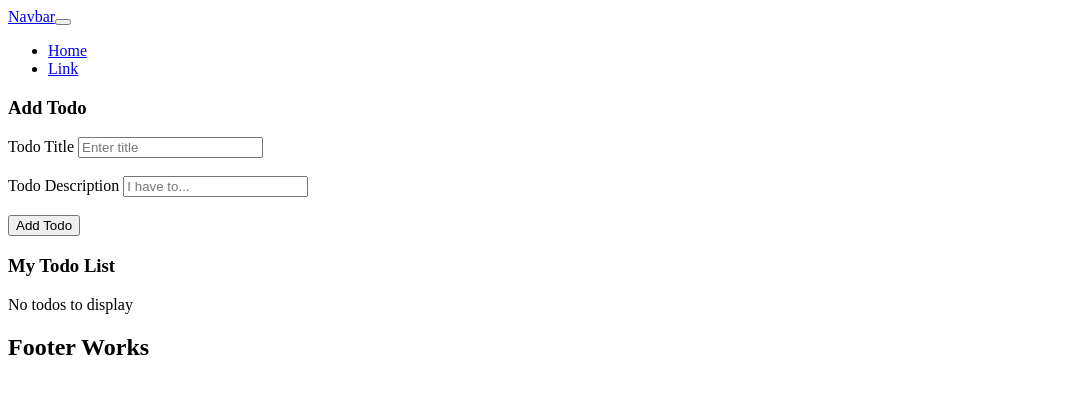
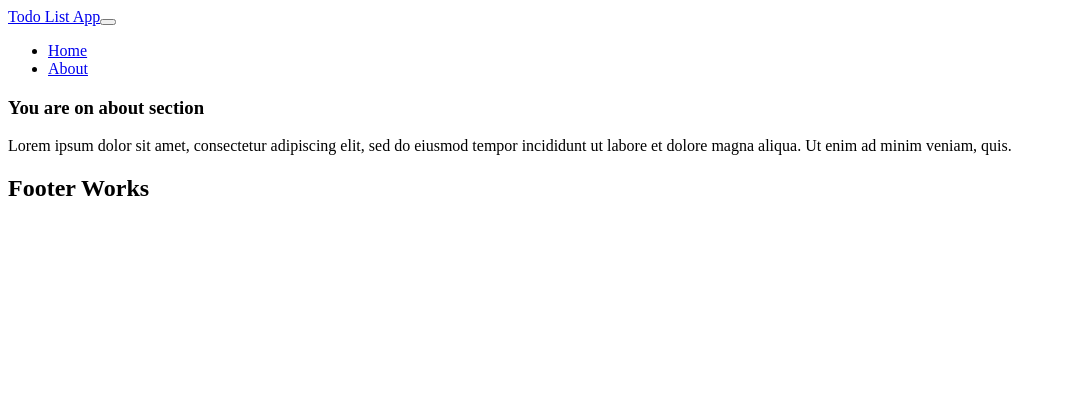
Before and after one commit to ananyabajpai729-ctrl/practicing-chai-aur-react, a React (Vite) app in the folder todo-app/: page /about in a window 1280 px wide. Shown: the top 394 px of the page, without its empty margins (0-1066 px from the left). Built offline with nearby package versions, Linux system fonts and the light colour scheme.

Commit message:
add about section using react router

```diff
--- a/todo-app/package.json
+++ b/todo-app/package.json
@@ -11,7 +11,8 @@
   },
   "dependencies": {
     "react": "^19.2.8",
-    "react-dom": "^19.2.8"
+    "react-dom": "^19.2.8",
+    "react-router-dom": "^7.18.3"
   },
   "devDependencies": {
     "@eslint/js": "^10.0.1",
--- a/todo-app/src/App.jsx
+++ b/todo-app/src/App.jsx
@@ -3,6 +3,12 @@ import Navbar from './Components/Navbar.jsx'
 import Todos from './Components/Todos.jsx'
 import AddTodo from './Components/AddTodo.jsx'
 import Footer from './Components/Footer.jsx'
+import About from './Components/About.jsx'
+import {
+  BrowserRouter as Router,
+  Routes,
+  Route,
+}from 'react-router-dom';
 import './App.css'
 
 function App() {
@@ -36,10 +42,20 @@ function App() {
   }, [todos])
   return(
     <>
+      <Router>
       <Navbar />
-      <AddTodo addTodo = {addTodo}/>
-      <Todos todos = {todos} onDelete = {onDelete}/>
+      <Routes>
+        <Route exact path = '/' element={
+          <>
+              <AddTodo addTodo={addTodo} />
+              <Todos todos={todos} onDelete={onDelete} />
+          </>
+        } />
+        <Route exact path = '/about' element = {<About/>} />
+      </Routes>
+
       <Footer />
+      </Router>
     </>
   )
 }
--- /dev/null
+++ b/todo-app/src/Components/About.jsx
@@ -0,0 +1,14 @@
+function About(){
+    return(
+        <>
+            <h3>
+                You are on about section
+            </h3>
+            <p>
+                Lorem ipsum dolor sit amet, consectetur adipiscing elit, sed do eiusmod tempor incididunt ut labore et dolore magna aliqua. Ut enim ad minim veniam, quis.
+            </p>
+        </>
+    )
+}
+
+export default About
--- a/todo-app/src/Components/Navbar.jsx
+++ b/todo-app/src/Components/Navbar.jsx
@@ -1,17 +1,18 @@
+import {Link} from 'react-router-dom';
 function Navbar(){
     return(<nav className="navbar navbar-expand-lg bg-body-tertiary">
         <div className="container-fluid">
-            <a className="navbar-brand" href="#">Navbar</a>
+            <Link className="navbar-brand" to="/">Todo List App</Link>
             <button className="navbar-toggler" type="button" data-bs-toggle="collapse" data-bs-target="#navbarSupportedContent" aria-controls="navbarSupportedContent" aria-expanded="false" aria-label="Toggle navigation">
                 <span className="navbar-toggler-icon"></span>
             </button>
             <div className="collapse navbar-collapse" id="navbarSupportedContent">
                 <ul className="navbar-nav me-auto mb-2 mb-lg-0">
                     <li className="nav-item">
-                        <a className="nav-link active" aria-current="page" href="#">Home</a>
+                        <Link className="nav-link active" aria-current="page" to="/">Home</Link>
                     </li>
                     <li className="nav-item">
-                        <a className="nav-link" href="#">Link</a>
+                        <Link className="nav-link" to="/about">About</Link>
                     </li>
                 </ul>
 
```
Also changed, not shown: 1 other file (tests, documents, lock files or other folders).
